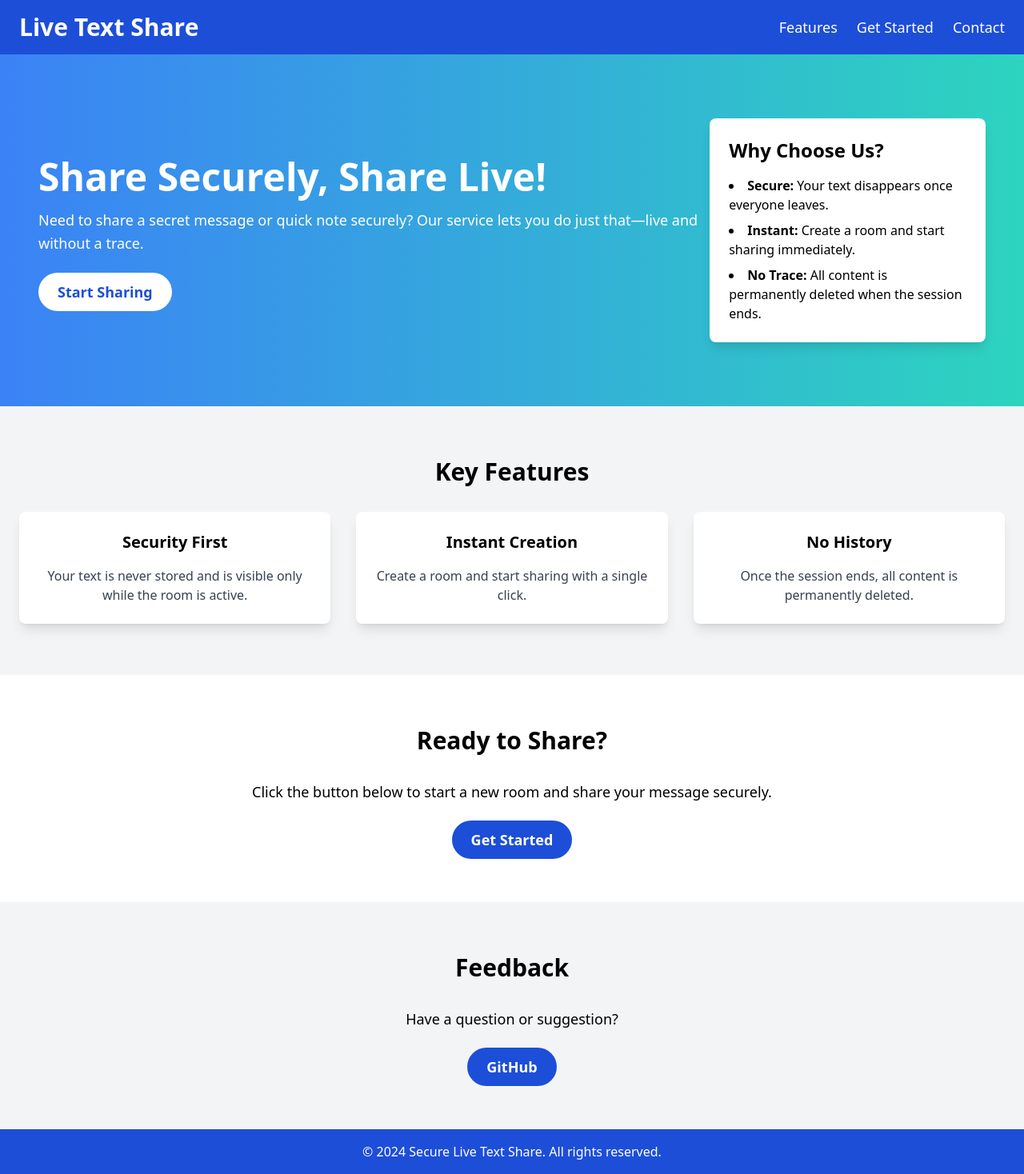
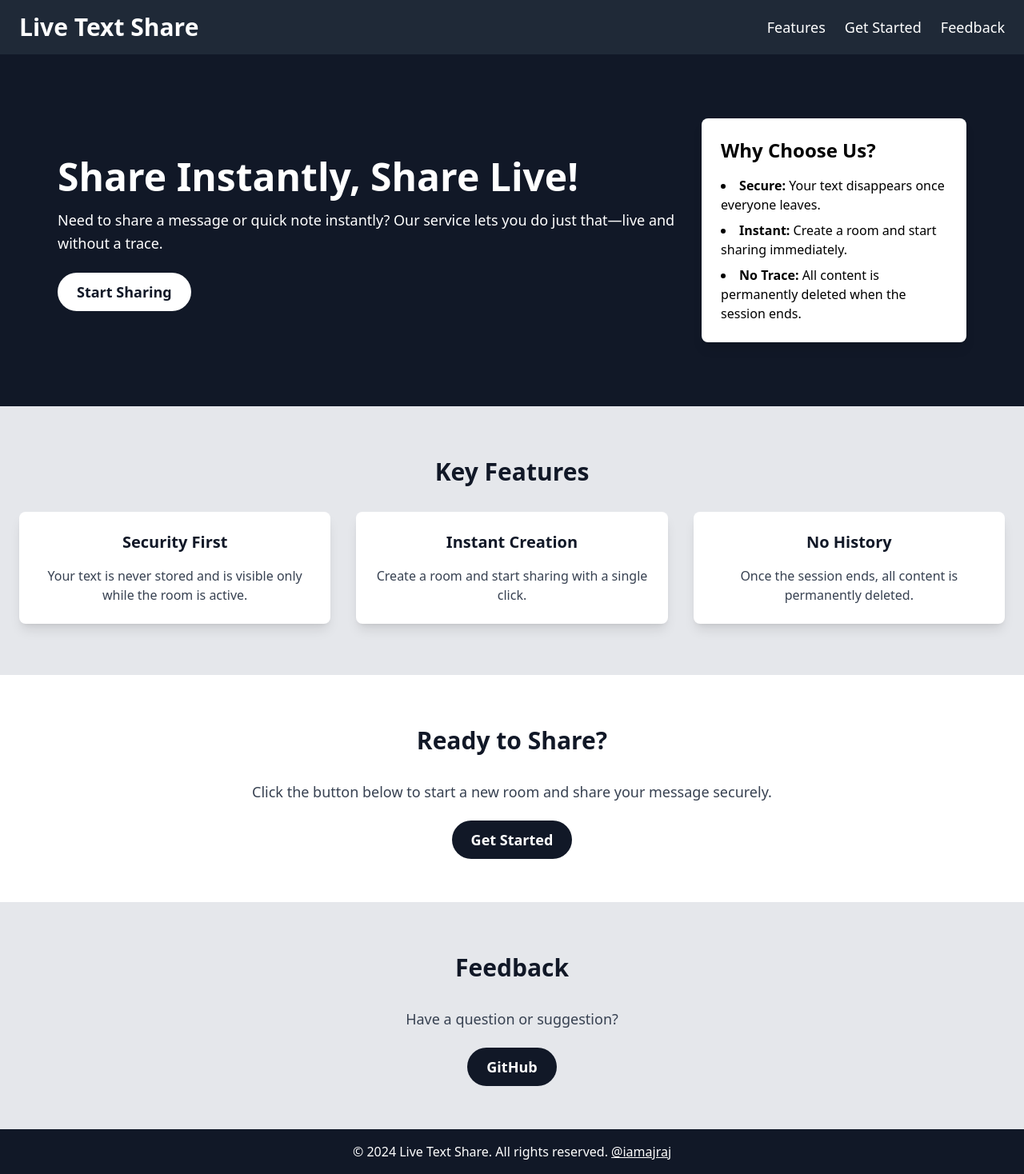
Before and after one commit to iamajraj/Live-Text-Share, a SvelteKit app: page / in a window 1280 px wide. Shown: the whole page at 80% size. Built offline with nearby package versions, Linux system fonts and the light colour scheme.

Commit message:
design updated

```diff
--- a/src/routes/+layout.svelte
+++ b/src/routes/+layout.svelte
@@ -4,20 +4,26 @@
 
 <div class="flex min-h-screen flex-col">
 	<!-- Navigation -->
-	<nav class="bg-blue-700 py-4 shadow-md">
+	<nav class="bg-gray-800 py-4 shadow-md">
 		<div class="container mx-auto flex items-center justify-between px-6">
 			<a href="/" class="text-3xl font-bold text-white">Live Text Share</a>
 			<ul class="flex space-x-6 text-lg text-white">
 				<li><a href="#features" class="hover:underline">Features</a></li>
 				<li><a href="#get-started" class="hover:underline">Get Started</a></li>
-				<li><a href="#contact" class="hover:underline">Contact</a></li>
+				<li><a href="#contact" class="hover:underline">Feedback</a></li>
 			</ul>
 		</div>
 	</nav>
 	<slot></slot>
-	<footer class="bg-blue-700 py-4 text-white">
+	<!-- Footer -->
+	<footer class="bg-gray-900 py-4 text-white">
 		<div class="container mx-auto px-6 text-center">
-			<p>&copy; 2024 Secure Live Text Share. All rights reserved.</p>
+			<p>
+				&copy; 2024 Live Text Share. All rights reserved. <a
+					class="underline"
+					href="https://github.com/iamajraj">@iamajraj</a
+				>
+			</p>
 		</div>
 	</footer>
 </div>
--- a/src/routes/+page.svelte
+++ b/src/routes/+page.svelte
@@ -1,16 +1,19 @@
 <!-- Hero Section -->
-<header
-	class="flex flex-col items-center justify-center bg-gradient-to-r from-blue-500 to-teal-400 px-6 py-20 text-white lg:flex-row lg:justify-between lg:px-12"
+<header class="bg-gray-900 px-6 py-20 text-white">
+	<div
+		class="container mx-auto flex flex-col items-center justify-center gap-3 lg:flex-row lg:justify-between lg:px-12"
 	>
 		<div class="text-center lg:text-left">
-		<h1 class="mb-4 text-4xl font-bold leading-tight lg:text-5xl">Share Securely, Share Live!</h1>
+			<h1 class="mb-4 text-4xl font-bold leading-tight lg:text-5xl">
+				Share Instantly, Share Live!
+			</h1>
 			<p class="mb-8 text-lg leading-relaxed">
-			Need to share a secret message or quick note securely? Our service lets you do just that—live
-			and without a trace.
+				Need to share a message or quick note instantly? Our service lets you do just that—live and
+				without a trace.
 			</p>
 			<a
 				href="/send"
-			class="rounded-full bg-white px-6 py-3 text-lg font-semibold text-blue-700 transition-colors hover:bg-gray-100"
+				class="rounded-full bg-white px-6 py-3 text-lg font-semibold text-gray-900 transition-colors hover:bg-gray-200"
 				>Start Sharing</a
 			>
 		</div>
@@ -26,25 +29,26 @@
 				</ul>
 			</div>
 		</div>
+	</div>
 </header>
 
 <!-- Features Section -->
-<section id="features" class="bg-gray-100 py-16">
+<section id="features" class="bg-gray-200 py-16">
 	<div class="container mx-auto px-6 text-center">
-		<h2 class="mb-8 text-3xl font-bold">Key Features</h2>
+		<h2 class="mb-8 text-3xl font-bold text-gray-900">Key Features</h2>
 		<div class="grid grid-cols-1 gap-8 md:grid-cols-2 lg:grid-cols-3">
 			<div class="rounded-lg bg-white p-6 shadow-lg">
-				<h3 class="mb-4 text-xl font-semibold">Security First</h3>
+				<h3 class="mb-4 text-xl font-semibold text-gray-900">Security First</h3>
 				<p class="text-gray-700">
 					Your text is never stored and is visible only while the room is active.
 				</p>
 			</div>
 			<div class="rounded-lg bg-white p-6 shadow-lg">
-				<h3 class="mb-4 text-xl font-semibold">Instant Creation</h3>
+				<h3 class="mb-4 text-xl font-semibold text-gray-900">Instant Creation</h3>
 				<p class="text-gray-700">Create a room and start sharing with a single click.</p>
 			</div>
 			<div class="rounded-lg bg-white p-6 shadow-lg">
-				<h3 class="mb-4 text-xl font-semibold">No History</h3>
+				<h3 class="mb-4 text-xl font-semibold text-gray-900">No History</h3>
 				<p class="text-gray-700">Once the session ends, all content is permanently deleted.</p>
 			</div>
 		</div>
@@ -54,27 +58,27 @@
 <!-- Get Started Section -->
 <section id="get-started" class="py-16">
 	<div class="container mx-auto px-6 text-center">
-		<h2 class="mb-8 text-3xl font-bold">Ready to Share?</h2>
-		<p class="mb-8 text-lg">
+		<h2 class="mb-8 text-3xl font-bold text-gray-900">Ready to Share?</h2>
+		<p class="mb-8 text-lg text-gray-700">
 			Click the button below to start a new room and share your message securely.
 		</p>
 		<a
 			href="/send"
-			class="rounded-full bg-blue-700 px-6 py-3 text-lg font-semibold text-white transition-colors hover:bg-blue-800"
+			class="rounded-full bg-gray-900 px-6 py-3 text-lg font-semibold text-white transition-colors hover:bg-gray-800"
 			>Get Started</a
 		>
 	</div>
 </section>
 
 <!-- Contact Section -->
-<section id="contact" class="bg-gray-100 py-16">
+<section id="contact" class="bg-gray-200 py-16">
 	<div class="container mx-auto px-6 text-center">
-		<h2 class="mb-8 text-3xl font-bold">Feedback</h2>
-		<p class="mb-8 text-lg">Have a question or suggestion?</p>
+		<h2 class="mb-8 text-3xl font-bold text-gray-900">Feedback</h2>
+		<p class="mb-8 text-lg text-gray-700">Have a question or suggestion?</p>
 		<a
 			target="_blank"
 			href="https://github.com/iamajraj/Live-Text-Share"
-			class="rounded-full bg-blue-700 px-6 py-3 text-lg font-semibold text-white transition-colors hover:bg-blue-800"
+			class="rounded-full bg-gray-900 px-6 py-3 text-lg font-semibold text-white transition-colors hover:bg-gray-800"
 			>GitHub</a
 		>
 	</div>
```
Lines whose indentation alone changed are shown as unchanged.
